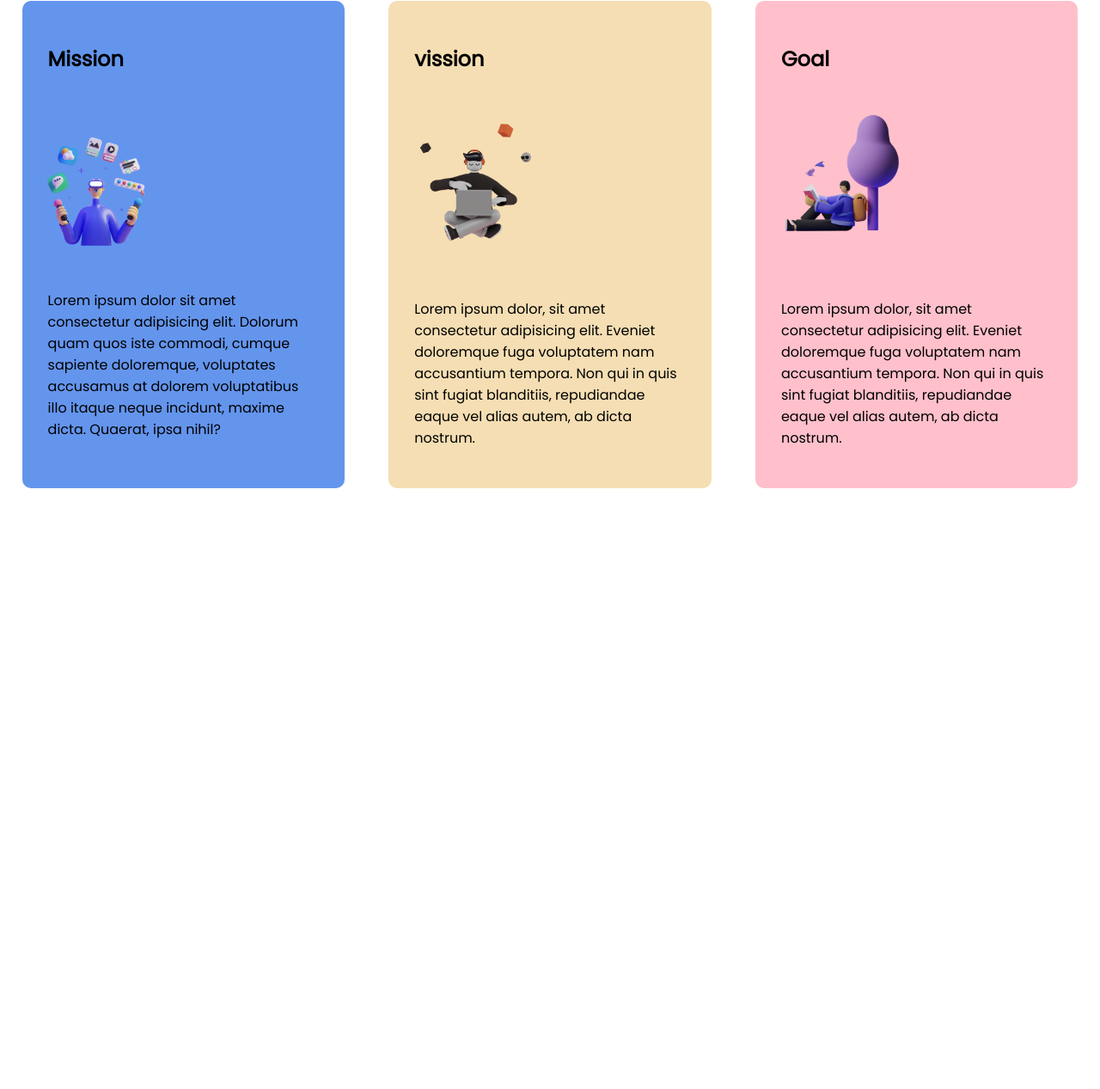
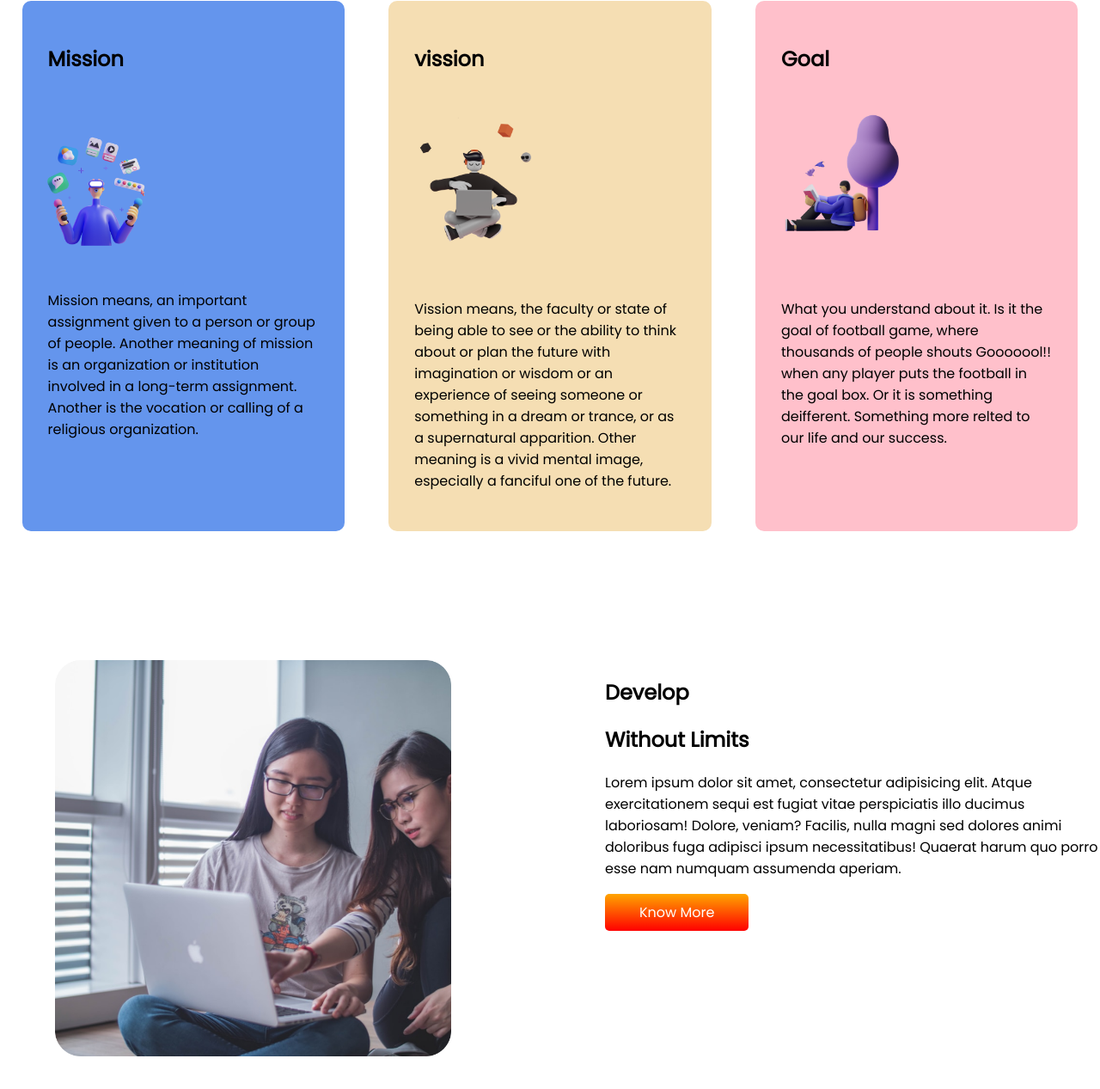
Before and after one commit to Abduj-Zawad/Assignment-01, a plain HTML site: page index.html in a window 1280 px wide. Shown: the part 806-2073 px from the top of the page at 86% size. Before the commit the page ends 1524 px from the top, so only its background shows below. Drawn offline with Linux system fonts and the light colour scheme.

Commit message:
change text

```diff
--- a/index.html
+++ b/index.html
@@ -18,7 +18,7 @@
 <body>
     <section class="flexible-container">
         <div class="massage-and-image">
-            <h1 class="fat-border">Stay Focused on<br> <span class="half-header-text">Mission 2022</span></h1>
+            <h1 id="fat-border">Stay Focused on<br> <span class="half-header-text">Mission 2022</span></h1>
             <p>If we want to do somethind really important, really beautifull and meaningfull then we must keep our all
                 focus on which we are doing.</p>
             <a class="link-opener" target="_blank" href="https://github.com/Abduj-Zawad/portfolio">Explore Now</a>
@@ -36,27 +36,40 @@
             <div id="mission-part" class="vission-mission-goal">
                 <h2>Mission</h2>
                 <img src="./images/illustrators/illustrator-1.png" alt="">
-                <p>Lorem ipsum dolor sit amet consectetur adipisicing elit. Dolorum quam quos iste commodi, cumque
-                    sapiente
-                    doloremque, voluptates accusamus at dolorem voluptatibus illo itaque neque incidunt, maxime dicta.
-                    Quaerat, ipsa nihil?</p>
+                <p>Mission means, an important assignment given to a person or group of people. Another meaning of
+                    mission is an organization or institution involved in a long-term assignment. Another is the
+                    vocation or calling of a religious organization.</p>
             </div>
             <div id="vission-part" class="vission-mission-goal">
                 <h2>vission</h2>
                 <img src="./images/illustrators/illustrator-2.png" alt="">
-                <p>Lorem ipsum dolor, sit amet consectetur adipisicing elit. Eveniet doloremque fuga voluptatem nam
-                    accusantium tempora. Non qui in quis sint fugiat blanditiis, repudiandae eaque vel alias autem, ab
-                    dicta
-                    nostrum.</p>
+                <p>Vission means, the faculty or state of being able to see or the ability to think about or plan the
+                    future with imagination or wisdom or an experience of seeing someone or something in a dream or
+                    trance, or as a supernatural apparition. Other meaning is a vivid mental image, especially a
+                    fanciful one of the future.</p>
             </div>
             <div id="goal-part" class="vission-mission-goal">
                 <h2>Goal</h2>
                 <img src="./images/illustrators/illustrator-3.png" alt="">
-                <p>Lorem ipsum dolor, sit amet consectetur adipisicing elit. Eveniet doloremque fuga voluptatem nam
-                    accusantium tempora. Non qui in quis sint fugiat blanditiis, repudiandae eaque vel alias autem, ab
-                    dicta
-                    nostrum.</p>
+                <p>What you understand about it. Is it the goal of football game, where thousands of people shouts
+                    Gooooool!! when any player puts the football in the goal box. Or it is something deifferent.
+                    Something more relted to our life and our success.</p>
             </div>
+        </div>
+    </section>
+
+    <section class="dream-big flexible-container">
+        <div class="massage-and-image">
+            <img src="./images/pictures/coding.png" alt="">
+        </div>
+        <div class="massage-and-image">
+            <h1>Develop</h1>
+            <h1>Without Limits</h1>
+            <p>Lorem ipsum dolor sit amet, consectetur adipisicing elit. Atque exercitationem sequi est fugiat vitae
+                perspiciatis illo ducimus laboriosam! Dolore, veniam? Facilis, nulla magni sed dolores animi doloribus
+                fuga
+                adipisci ipsum necessitatibus! Quaerat harum quo porro esse nam numquam assumenda aperiam.</p>
+            <a class="link-opener" target="_blank" href="https://github.com/Abduj-Zawad/portfolio">Know More</a>
         </div>
     </section>
 </body>
--- a/style.css
+++ b/style.css
@@ -16,7 +16,7 @@ body{
 .massage-and-image img{
     width: 80%;
 }
-.fat-border{
+#fat-border{
     border-left: 4px solid;
     border-image: linear-gradient(red, orange);
     border-image-slice: 1;
```
